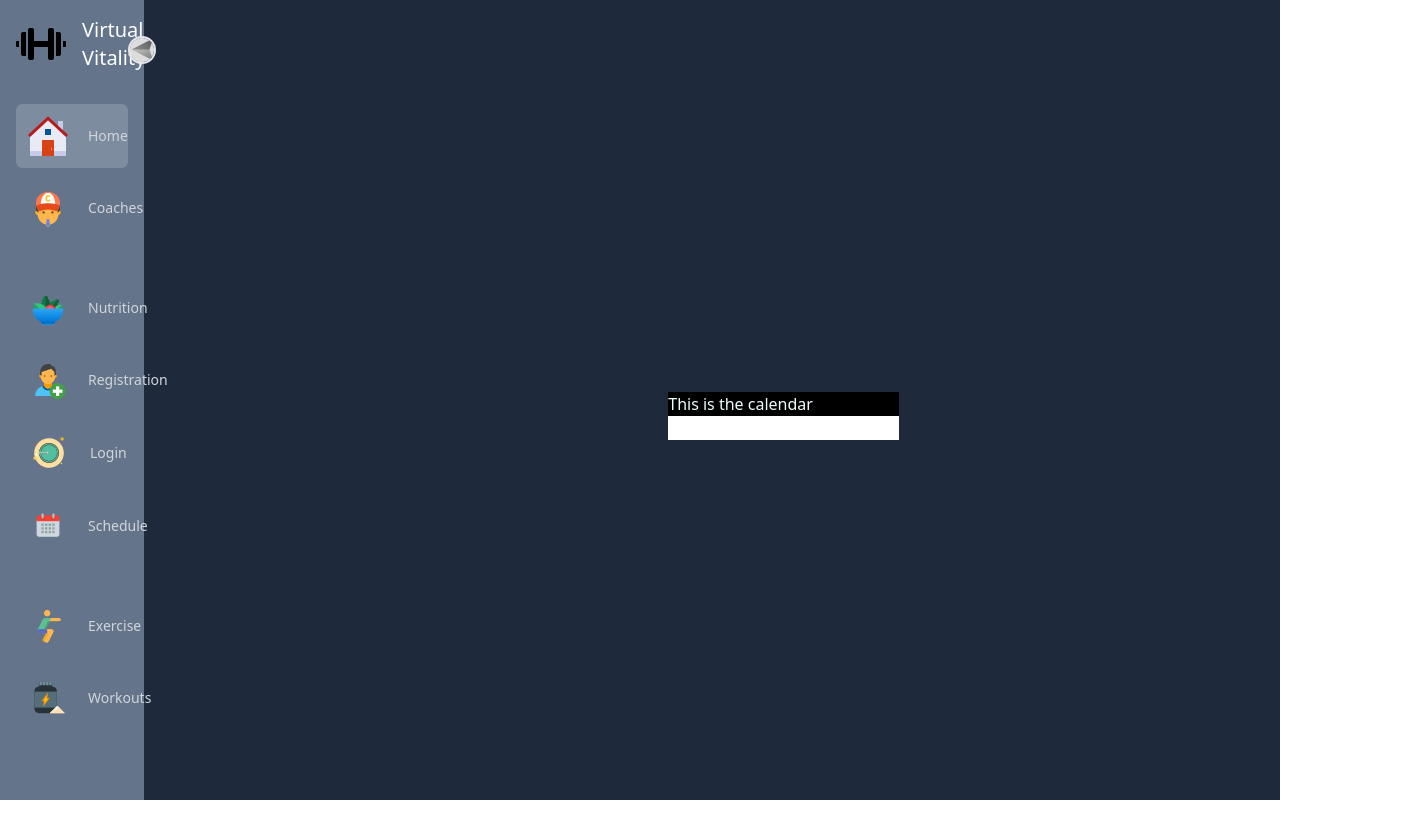
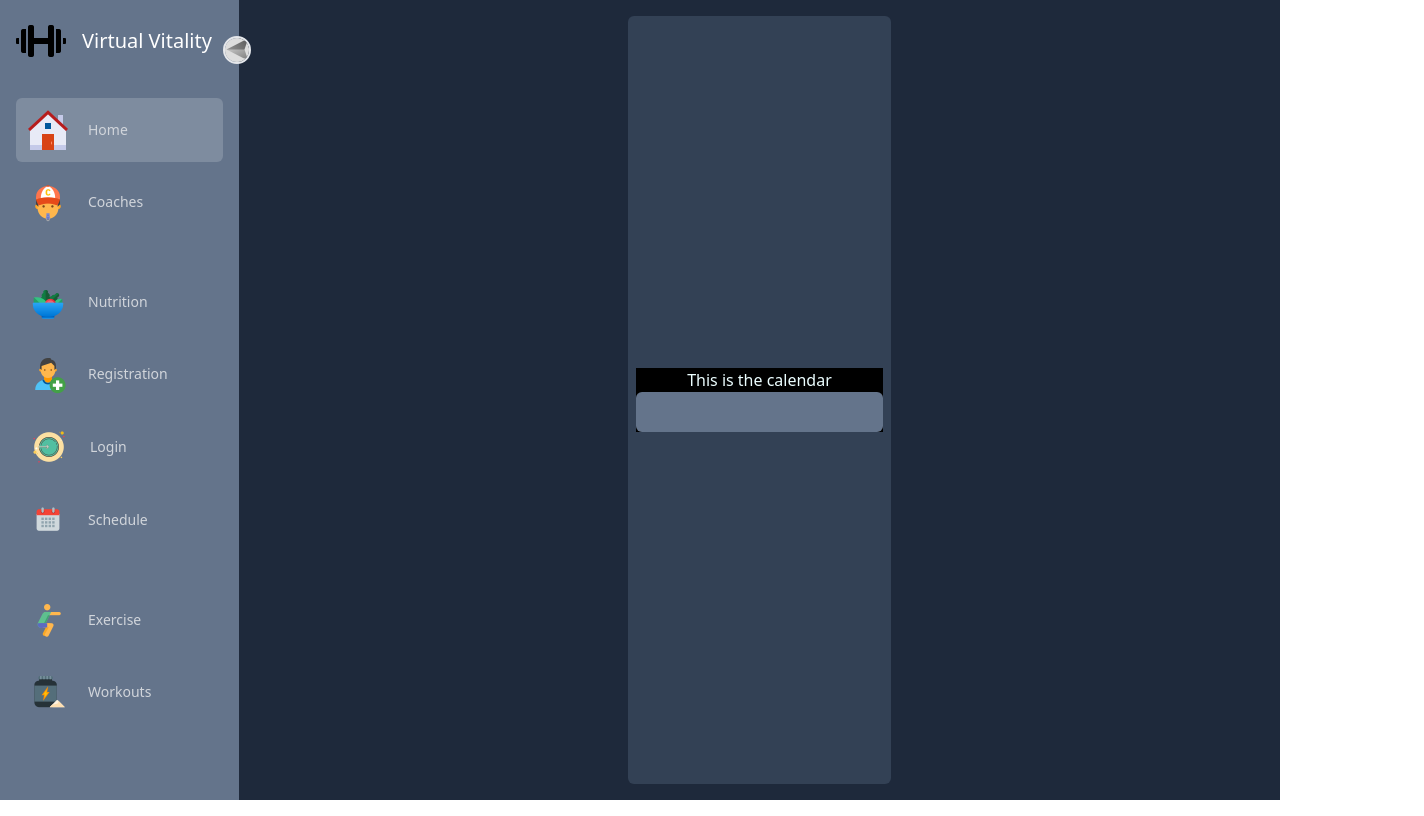
Before and after one commit to Virtual-Vitality/Virtual-Vitality-Repo, a React (Vite) app in the folder Virtual-Vitality/: page /Scheduler in a window 1280 px wide. Shown: the whole page, 1424 px wide, since content can reach past the window. Built offline with nearby package versions, Linux system fonts and the light colour scheme.

Commit message:
all cards and or shown elements now have background color to more easily see styling changes.

```diff
--- a/Virtual-Vitality/src/Client/Components/Coaches-page.jsx
+++ b/Virtual-Vitality/src/Client/Components/Coaches-page.jsx
@@ -6,7 +6,8 @@ const example_function8= () =>{
       className="modal show"
       style={{ display: 'block', position: 'initial' }}
     >
-      <Modal.Dialog>
+      <Modal.Dialog
+      className=' bg-slate-500 rounded-md p-2'>
         <Modal.Header closeButton>
           <Modal.Title>Coach Name</Modal.Title>
         </Modal.Header>
--- a/Virtual-Vitality/src/Client/Components/Login-Page.jsx
+++ b/Virtual-Vitality/src/Client/Components/Login-Page.jsx
@@ -29,7 +29,8 @@ try {
 
     return(
 
-      <Form onSubmit={handleSubmit}>
+      <div className=''>
+      <Form onSubmit={handleSubmit} className=' bg-slate-500 rounded-md p-2'>
       <Form.Group className="mb-3" controlId="formGroupUserName">
         <Form.Label>UserName</Form.Label>
         <Form.Control
@@ -52,7 +53,7 @@ try {
       </Form.Group>
       <Button type= "submit">Log In</Button>
     </Form>
-
+    </div>
 )};
 
 export default LoginForm;
--- a/Virtual-Vitality/src/Client/Components/Navigations.jsx
+++ b/Virtual-Vitality/src/Client/Components/Navigations.jsx
@@ -71,7 +71,7 @@ const Nav = () => {
           ))}
         </ul>
       </div>
-      <div className="h-screen w-screen flex p-3">
+      <div className=" text-center justify-center w-screen h-screen flex p-3">
 
        <Routes>
         <Route path="/"element={<Example_function6/>} />
--- a/Virtual-Vitality/src/Client/Components/Registration-page.jsx
+++ b/Virtual-Vitality/src/Client/Components/Registration-page.jsx
@@ -29,7 +29,7 @@ const Example_function3 = () => {
     }
   };
   return (
-    <Form onSubmit={handleSubmit}>
+    <Form onSubmit={handleSubmit} className=" bg-slate-500 rounded-md p-2">
       <Row>
         <Col>
           <Form.Control
--- a/Virtual-Vitality/src/Client/Components/Workouts-page.jsx
+++ b/Virtual-Vitality/src/Client/Components/Workouts-page.jsx
@@ -2,7 +2,8 @@ import Button from 'react-bootstrap/Button';
 import Card from 'react-bootstrap/Card';
 const Example_function= () =>{
 return(
-        <Card style={{ width: '18rem' }}>
+        <Card style={{ width: '18rem' }}
+        className=' bg-slate-500 rounded-md p-2'>
           <Card.Img variant="top" src="holder.js/100px180" />
           <Card.Body>
             <Card.Title>Card Title</Card.Title>
--- a/Virtual-Vitality/src/Client/Components/calendar.jsx
+++ b/Virtual-Vitality/src/Client/Components/calendar.jsx
@@ -8,10 +8,11 @@ const Scheduler = () => {
     const [selectedDate, setselectedDate] = useState(null)
     return (
       <>
-      <div className= " w-screen h-screen flex items-center justify-center">
+      <div className= " flex items-center justify-center  bg-slate-700 rounded-md p-2">
       <label className=" bg-black text-cyan-50">
         <p>This is the calendar</p>
       <DatePicker
+       className="bg-slate-500 rounded-md p-2"
       selected ={selectedDate}
       onChange={date => setselectedDate(date)}
       dateFormat = "MM/dd/yyyy"
```
